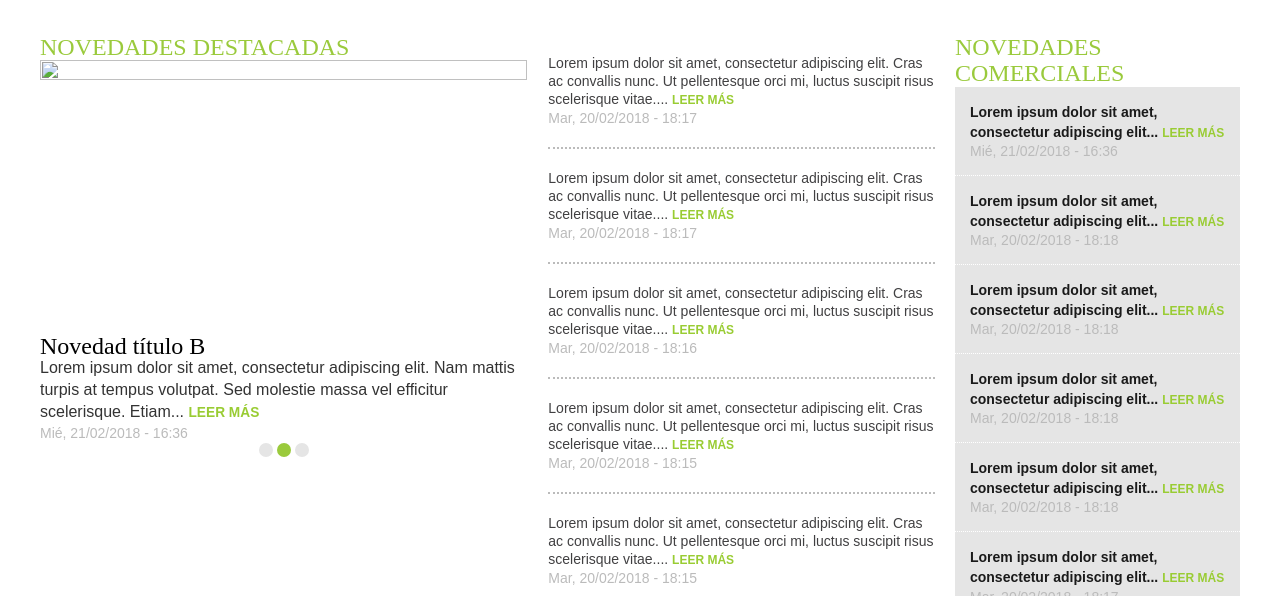
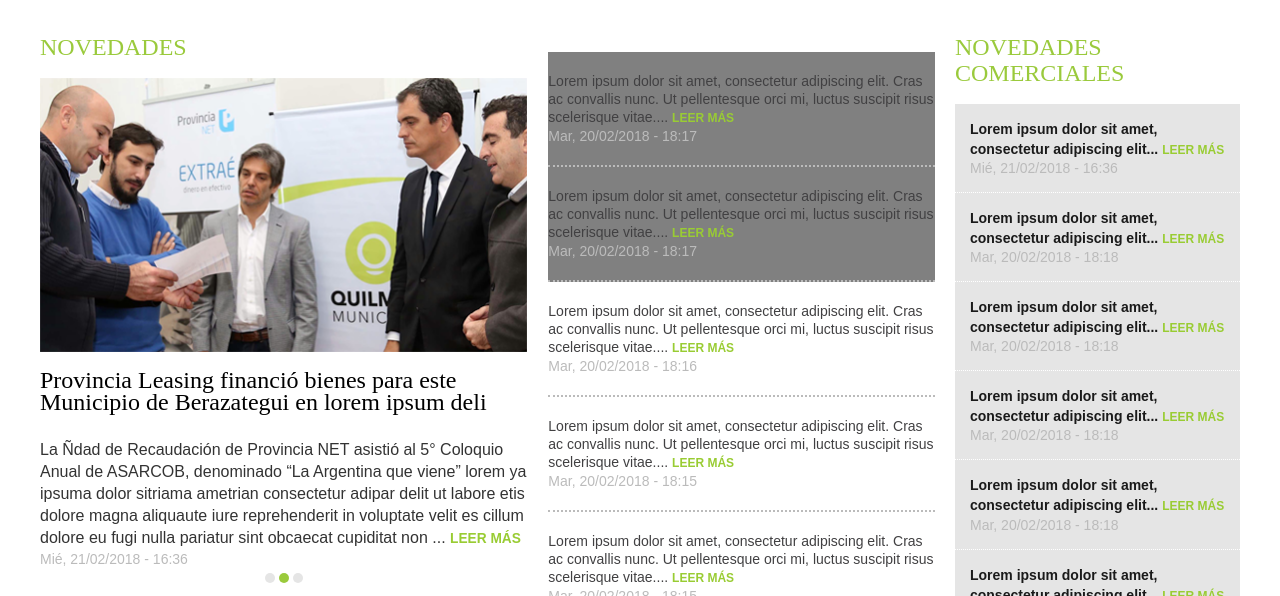
Before and after one commit to dientuki/municipios, a website built with webpack: page index.html in a window 1280 px wide. Shown: the part 356-952 px from the top of the page. Built offline with nearby package versions, Linux system fonts and the light colour scheme; files whose address does not match are found by name; what vanilla-lazyload would draw is missing.

Commit message:
styles slider - títulos - anuncios scroll

```diff
--- a/index.html
+++ b/index.html
@@ -365,7 +365,7 @@
                                 class="views-element-container block block-views block-views-blocknovedades-block-novedades-destacadas clearfix"
                                 id="block-block-novedades-destacadas">
 
-                            <h2 class="block-title">Novedades destacadas</h2>
+                            <h2 class="block-title">Novedades</h2>
 
 
                             <div class="form-group">
@@ -377,17 +377,16 @@
                                         <div class="views-row Wallop-item">
                                             <div class="views-field views-field-field-imagen">
                                                 <div class="field-content"><img
-                                                        src="/sites/default/files/styles/imagen_destacada/public/2018-02/n1_1.jpg?itok=CYGY9rcr"
+                                                        src="images/imagen-slider-home.png"
                                                         width="487" height="275" alt="" typeof="foaf:Image"
                                                         class="img-responsive"/>
                                                 </div>
                                             </div>
                                             <div class="views-field views-field-title"><span class="field-content"><a
-                                                    href="/node/24" hreflang="es">Novedad título A</a></span></div>
+                                                    href="/node/24" hreflang="es">Provincia Leasing financió bienes para este Municipio de Berazategui en lorem ipsum deli
+</a></span></div>
                                             <div class="views-field views-field-field-descripcion-corta">
-                                                <div class="field-content">Lorem ipsum dolor sit amet, consectetur
-                                                    adipiscing elit. Nam mattis turpis at tempus volutpat. Sed molestie
-                                                    massa vel efficitur scelerisque. Etiam...
+                                                <div class="field-content">La Ñdad de Recaudación de Provincia NET asistió al 5° Coloquio Anual de ASARCOB, denominado “La Argentina que viene” lorem ya ipsuma dolor sitriama ametrian consectetur adipar delit ut labore etis dolore magna aliquaute iure reprehenderit in voluptate velit es cillum dolore eu fugi nulla pariatur sint obcaecat cupiditat non ...
                                                     <a href="/node/24"  class="views-more-link">Leer más</a></div>
                                             </div>
                                             <div class="views-field views-field-created"><span class="field-content">Mié, 21/02/2018 - 16:36</span>
@@ -397,17 +396,16 @@
                                         <div class="views-row Wallop-item">
                                             <div class="views-field views-field-field-imagen">
                                                 <div class="field-content"><img
-                                                        src="/sites/default/files/styles/imagen_destacada/public/2018-02/n1_1.jpg?itok=CYGY9rcr"
+                                                        src="images/imagen-slider-home.png"
                                                         width="487" height="275" alt="" typeof="foaf:Image"
                                                         class="img-responsive"/>
                                                 </div>
                                             </div>
                                             <div class="views-field views-field-title"><span class="field-content"><a
-                                                    href="/node/24" hreflang="es">Novedad título B</a></span></div>
+                                                          href="/node/24" hreflang="es">Provincia Leasing financió bienes para este Municipio de Berazategui en lorem ipsum deli
+</a></span></div>
                                             <div class="views-field views-field-field-descripcion-corta">
-                                                <div class="field-content">Lorem ipsum dolor sit amet, consectetur
-                                                    adipiscing elit. Nam mattis turpis at tempus volutpat. Sed molestie
-                                                    massa vel efficitur scelerisque. Etiam...
+                                                <div class="field-content">La Ñdad de Recaudación de Provincia NET asistió al 5° Coloquio Anual de ASARCOB, denominado “La Argentina que viene” lorem ya ipsuma dolor sitriama ametrian consectetur adipar delit ut labore etis dolore magna aliquaute iure reprehenderit in voluptate velit es cillum dolore eu fugi nulla pariatur sint obcaecat cupiditat non ...
                                                     <a href="/node/24"  class="views-more-link">Leer más</a></div>
                                             </div>
                                             <div class="views-field views-field-created"><span class="field-content">Mié, 21/02/2018 - 16:36</span>
@@ -417,17 +415,16 @@
                                         <div class="views-row Wallop-item">
                                             <div class="views-field views-field-field-imagen">
                                                 <div class="field-content"><img
-                                                        src="/sites/default/files/styles/imagen_destacada/public/2018-02/n1_1.jpg?itok=CYGY9rcr"
+                                                        src="images/imagen-slider-home.png"
                                                         width="487" height="275" alt="" typeof="foaf:Image"
                                                         class="img-responsive"/>
                                                 </div>
                                             </div>
                                             <div class="views-field views-field-title"><span class="field-content"><a
-                                                    href="/node/24" hreflang="es">Novedad título C</a></span></div>
+                                                         href="/node/24" hreflang="es">Provincia Leasing financió bienes para este Municipio de Berazategui en lorem ipsum deli
+</a></span></div>
                                             <div class="views-field views-field-field-descripcion-corta">
-                                                <div class="field-content">Lorem ipsum dolor sit amet, consectetur
-                                                    adipiscing elit. Nam mattis turpis at tempus volutpat. Sed molestie
-                                                    massa vel efficitur scelerisque. Etiam...
+                                                <div class="field-content">La Ñdad de Recaudación de Provincia NET asistió al 5° Coloquio Anual de ASARCOB, denominado “La Argentina que viene” lorem ya ipsuma dolor sitriama ametrian consectetur adipar delit ut labore etis dolore magna aliquaute iure reprehenderit in voluptate velit es cillum dolore eu fugi nulla pariatur sint obcaecat cupiditat non ...
                                                     <a href="/node/24"  class="views-more-link">Leer más</a></div>
                                             </div>
                                             <div class="views-field views-field-created"><span class="field-content">Mié, 21/02/2018 - 16:36</span>
@@ -494,7 +491,7 @@
                                             </div>
                                         </div>
 
-                                        <div class="">
+                                        <div class="anuncios-default">
                                             <div class="views-row">
                                                 <div class="views-field views-field-field-descripcion-corta">
                                                     <div class="field-content">Lorem ipsum dolor sit amet, consectetur
--- a/scss/base/helpers.scss
+++ b/scss/base/helpers.scss
@@ -52,8 +52,8 @@
     display: inline-block;
     border-radius: 10em;
     overflow: hidden;
-    width: 1em;
-    height: 1em;
+    width: (10em/$fs);
+    height:(10em/$fs);
     background: #e5e5e5;
     will-change: background-color;
     transition: background-color 500ms;
--- a/scss/module/anuncios.scss
+++ b/scss/module/anuncios.scss
@@ -1,5 +1,6 @@
 
 .region-anuncios {
+        margin-top: (18em/$fs);
 
         .views-row{
 
@@ -26,5 +27,16 @@
               color:#bbb;
             }
 
-      }
+        }
+
+      .anuncios-default{
+            height: 334px;
+            overflow: scroll;
+            }
+
+      .anuncios-fijos{
+              background-color: grey;
+            }
+
+
 }
--- a/scss/module/comerciales.scss
+++ b/scss/module/comerciales.scss
@@ -34,5 +34,6 @@
       font-family: "DINN-Regular";
       font-size: (24em/$fs);
       text-transform: uppercase;
+      margin-bottom: (10em/$fs);
     }
 }
--- a/scss/module/novedades-main.scss
+++ b/scss/module/novedades-main.scss
@@ -5,6 +5,7 @@
       font-family: "DINN-Regular";
       font-size: (24em/$fs);
       text-transform: uppercase;
+      margin-bottom: (10em/$fs);
     }
     .Wallop-item{
 
@@ -13,6 +14,7 @@
     			$tfs:24;
 		    	font-size: #{$tfs/$fs}em;
 		    	line-height: (22em/$tfs);
+		    	margin: (10em/$fs) 0 (15em/$fs) 0;
     		}
 
     		.views-field-field-descripcion-corta{
```
Also changed, not shown: images/imagen-slider-home.png (added).
